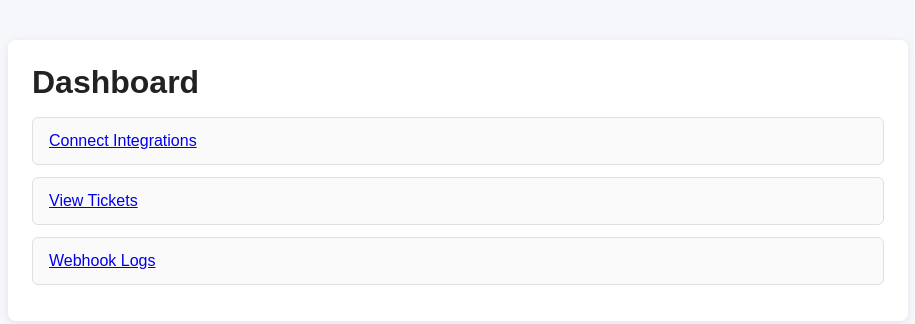
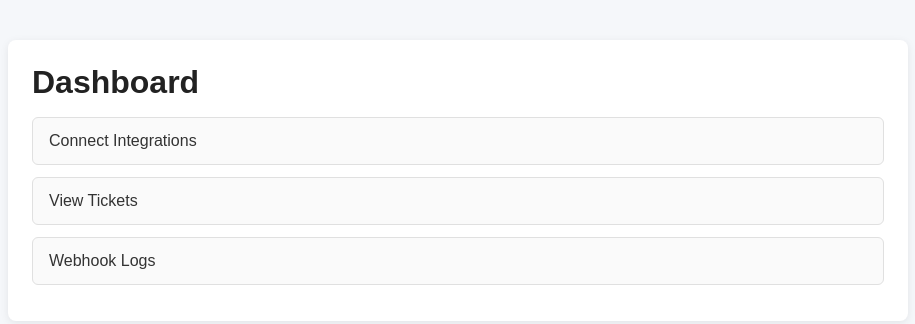
Before and after one commit to Karthi-4/freshdesk-hubspot-portal, a React (Vite) app in the folder frontend/: page /dashboard in a window 1280 px wide. Shown: the top 324 px of the page, without its empty margins (182-1097 px from the left). Built offline with nearby package versions, Linux system fonts and the light colour scheme; no server answers; sample sign-in values are in the browser's storage.

Commit message:
changes for the css in dashboard

```diff
--- a/frontend/src/index.css
+++ b/frontend/src/index.css
@@ -139,3 +139,9 @@ button:hover {
  overflow-x: auto;
  font-size: 13px;
 }
+
+.card a {
+ text-decoration: none;
+ color: inherit;
+ display: block;
+}
```
